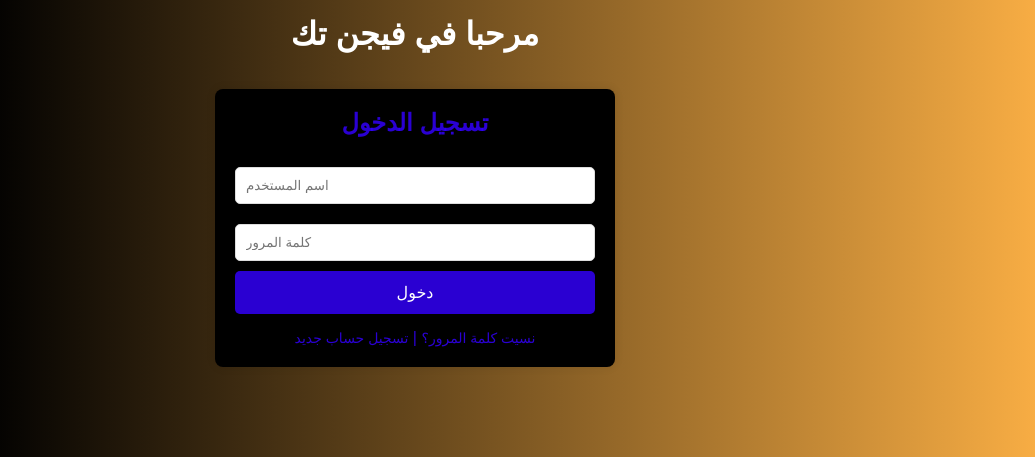
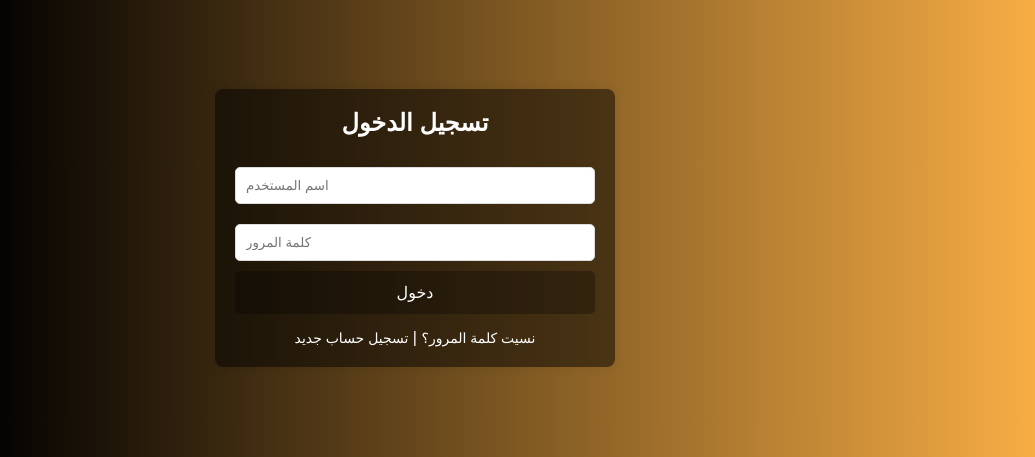
Before and after one commit to Ahmedflfl/login, a plain HTML site: page index.html in a window 1280 px wide. Shown: the part 343-800 px from the top of the page, without its empty margins (225-1260 px from the left). Drawn offline with Linux system fonts and the light colour scheme.

Commit message:
version 6

```diff
--- a/index.css
+++ b/index.css
@@ -1,15 +1,17 @@
-*{
+* {
   margin: 0;
   padding: 0;
   box-sizing: border-box;
-
 }
-
 
 body {
   font-family: Arial, sans-serif;
 
-   background: linear-gradient(90deg, rgba(0,0,0,1) 16%, rgba(252,176,69,1) 100%);
+  background: linear-gradient(
+    90deg,
+    rgba(0, 0, 0, 1) 16%,
+    rgba(252, 176, 69, 1) 100%
+  );
   display: flex;
   justify-content: center;
   align-items: center;
@@ -17,22 +19,34 @@ body {
   margin: 0;
   flex-direction: column;
 }
+#texst {
 
+        font-size: 2em;
+        color:white;
+        position: relative;
+        animation: moveAndDisappear 3s ease-in-out forwards;
+}
+
+@keyframes moveAndDisappear {
+    0% { left: 0; opacity: 1; }
+    80% { left: 200px; opacity: 1; }
+    100% { left: 200px; opacity: 0; }
+  }
 /* صندوق تسجيل الدخول */
 .login-container {
   width: 100%;
   max-width: 400px;
   padding: 20px;
-    background-color: #000000;
+  background-color: #00000080;
   border-radius: 8px;
   box-shadow: 0 0 10px rgba(0, 0, 0, 0.1);
   text-align: center;
 }
 
-
 .login-container h2 {
   margin-bottom: 20px;
-    color:rgba(50, 0, 250, 0.845);
+  /* color:rgba(50, 0, 250, 0.845); */
+  color: white;
 }
 
 /* الحقول */
@@ -48,7 +62,7 @@ body {
 .login-btn {
   width: 100%;
   padding: 12px;
-    background-color: rgba(50, 0, 250, 0.845);
+  background-color: rgba(0, 0, 0, 0.296);
   color: #fff;
   border: none;
   border-radius: 5px;
@@ -58,31 +72,30 @@ body {
 }
 
 .login-btn:hover {
-    background-color: rgba(50, 0, 250, 0.845);
+  background-color: #ffd700;
 }
 
 /* روابط */
 .links {
   margin-top: 15px;
-    color: rgba(50, 0, 250, 0.845);
+  /* color: rgba(50, 0, 250, 0.845); */
+  color: white;
 }
 
 .links a {
   text-decoration: none;
-    color: rgba(50, 0, 250, 0.845);
+  /* color: rgba(50, 0, 250, 0.845); */
+  color: white;
   font-size: 14px;
 }
 
 .links a:hover {
   text-decoration: underline;
 }
-@media screen and (max-width : 375px) {
-
-    .login-container{
+@media screen and (max-width: 375px) {
+  .login-container {
     display: block;
-
   }
-
 }
 
 /* #sent{
--- a/index.html
+++ b/index.html
@@ -10,7 +10,7 @@
     <img src="./WhatsApp-Image-2024-11-08-at-23.43.04_806f7b4f.PNG" width="250" alt="">
 <br>
 
-      <h1 style="color: white;">مرحبا في فيجن تك </h1>
+      <h1 id="texst" >مرحبا بك في فيجن تك </h1>
 
 
       <br>
```
Lines whose indentation alone changed are shown as unchanged.
